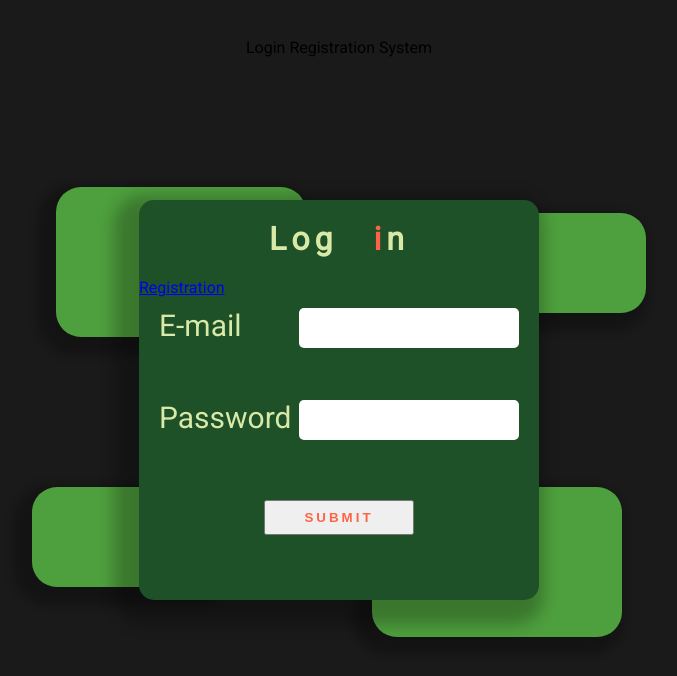
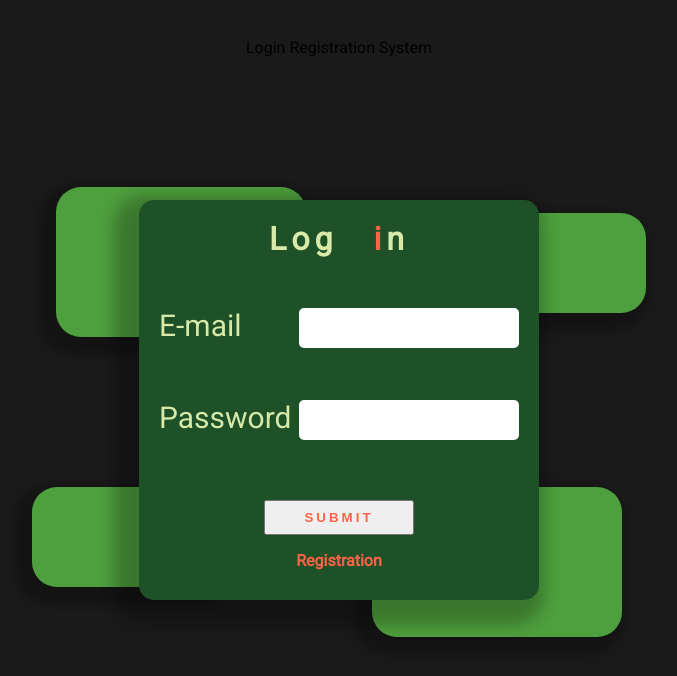
Before and after one commit to UndefinedMamun/login-system-php, a PHP site: page /login.php in a window 1280 px wide. Shown: the top 676 px of the page, without its empty margins (301-978 px from the left). Run offline with PHP 8.4, Linux system fonts and the light colour scheme.

Commit message:
small changes

```diff
--- a/edit.php
+++ b/edit.php
@@ -65,7 +65,7 @@ if(isset($_SESSION["id"]) && !empty($_SESSION["id"])){
     <label>Password:</label>
     <input type="password" name="password">
     </dib>
-    <input disabled="<?php !$isAdmin ?>" class="btn" type="submit" name="submit" value="SUBMIT">
+    <input class="btn" type="submit" name="submit" value="SUBMIT">
 </form>
 </div>
 
--- a/login.php
+++ b/login.php
@@ -52,7 +52,7 @@ if(!isset($_SESSION["id"]) && empty($_SESSION["id"])){
             <input type="password" name="password">
             </div>
             <input class="btn" type="submit" name="submit" value="SUBMIT">
-            <a href="registration.php">Registration</a>
+            <a style="top: 90%;" class="back" href="registration.php">Registration</a>
         </form>
     </div>
 
```
